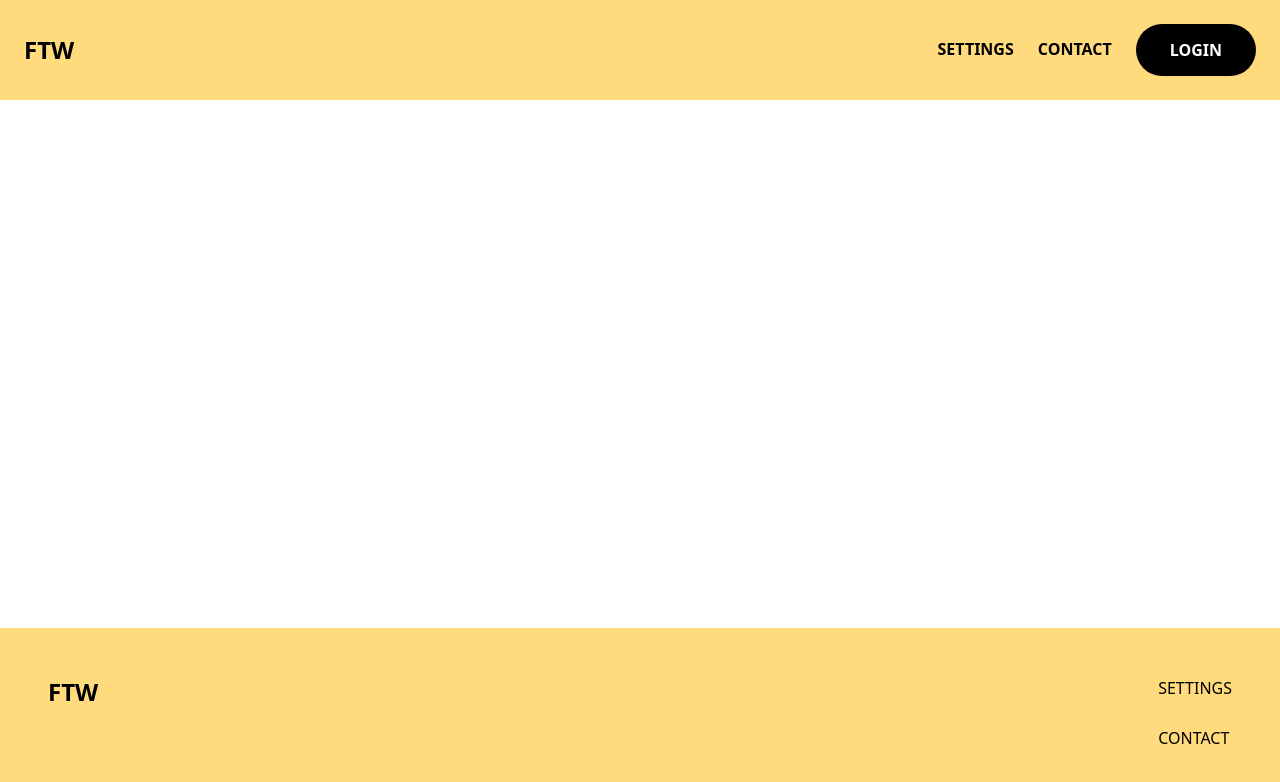
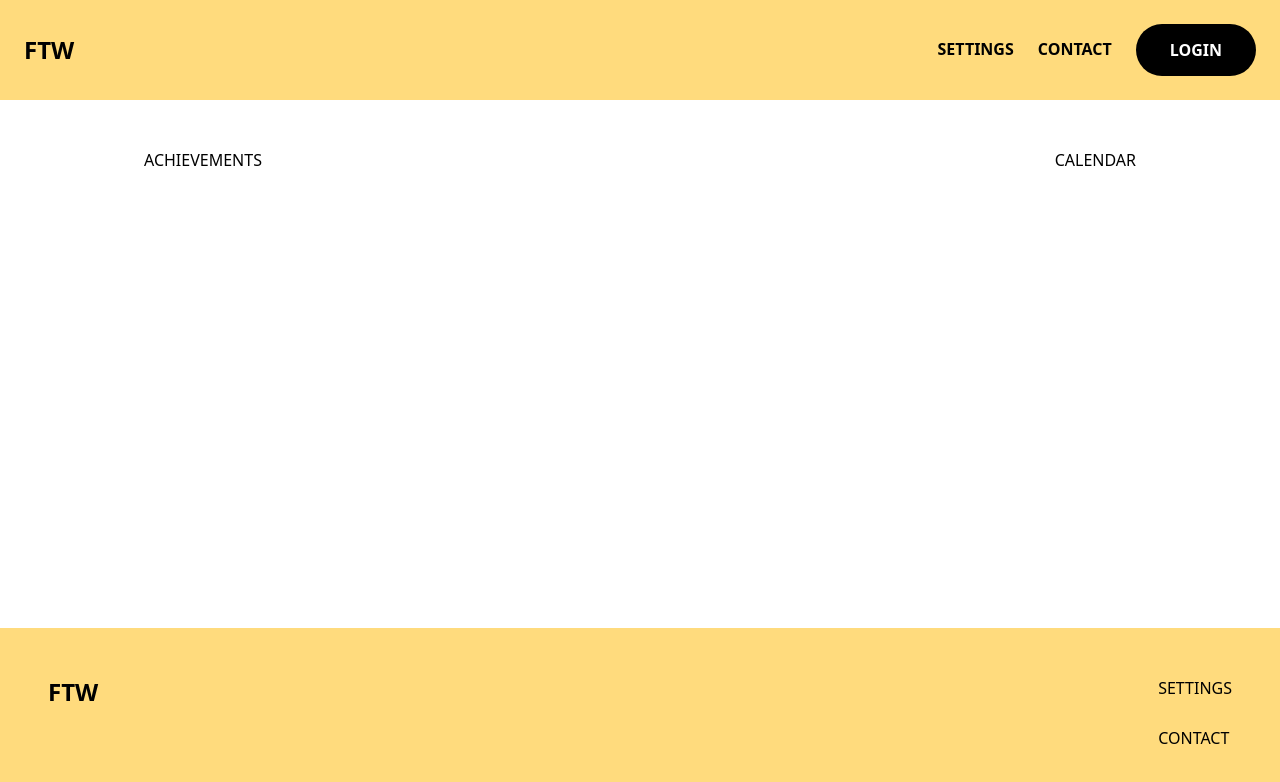
Before and after one commit to ajasinger/clap-for-me, a React (Vite) app in the folder frontend/: page / in a window 1280 px wide. Shown: the top 782 px of the page. Built offline with nearby package versions, Linux system fonts and the light colour scheme.

Commit message:
import components

```diff
--- a/frontend/src/pages/Home.tsx
+++ b/frontend/src/pages/Home.tsx
@@ -1,7 +1,11 @@
+import Achievements from "../components/Achievements";
+import Calendar from "../components/Calendar";
+
 export default function Home() {
     return(
-        <div>
-
+        <div className="w-full flex justify-between">
+            <Achievements />
+            <Calendar />
         </div>
     )
 }
```
